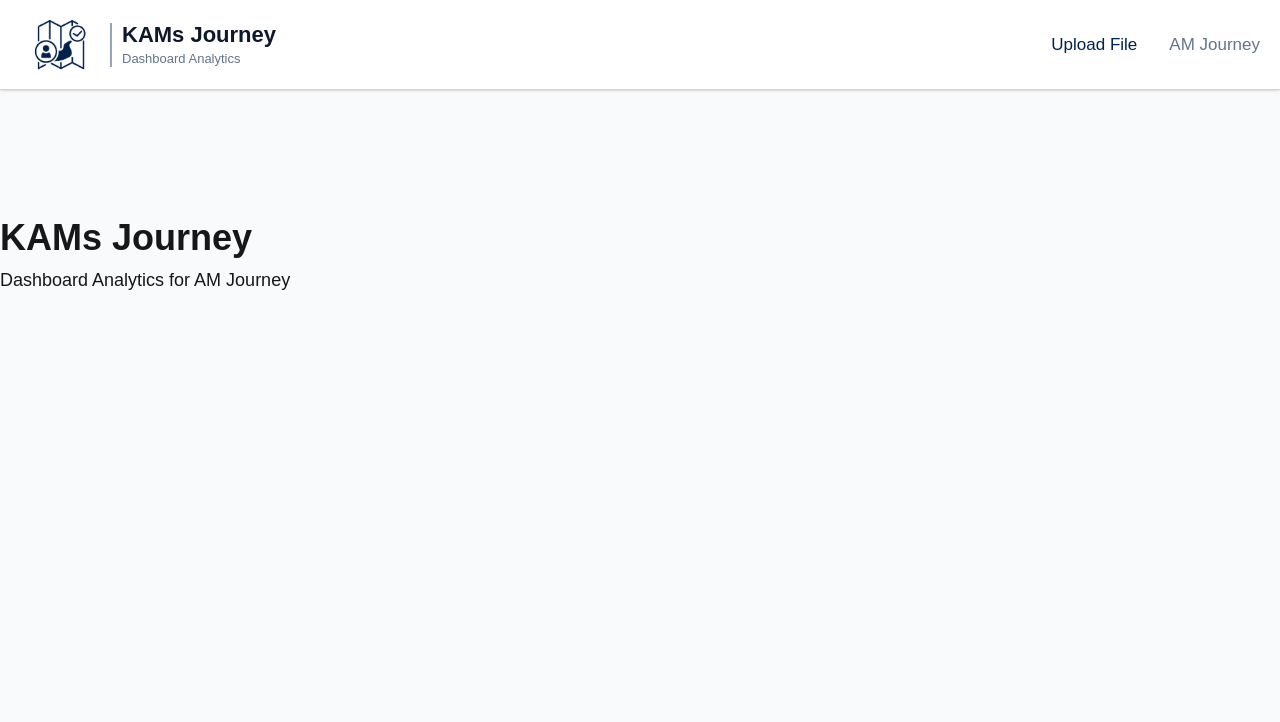
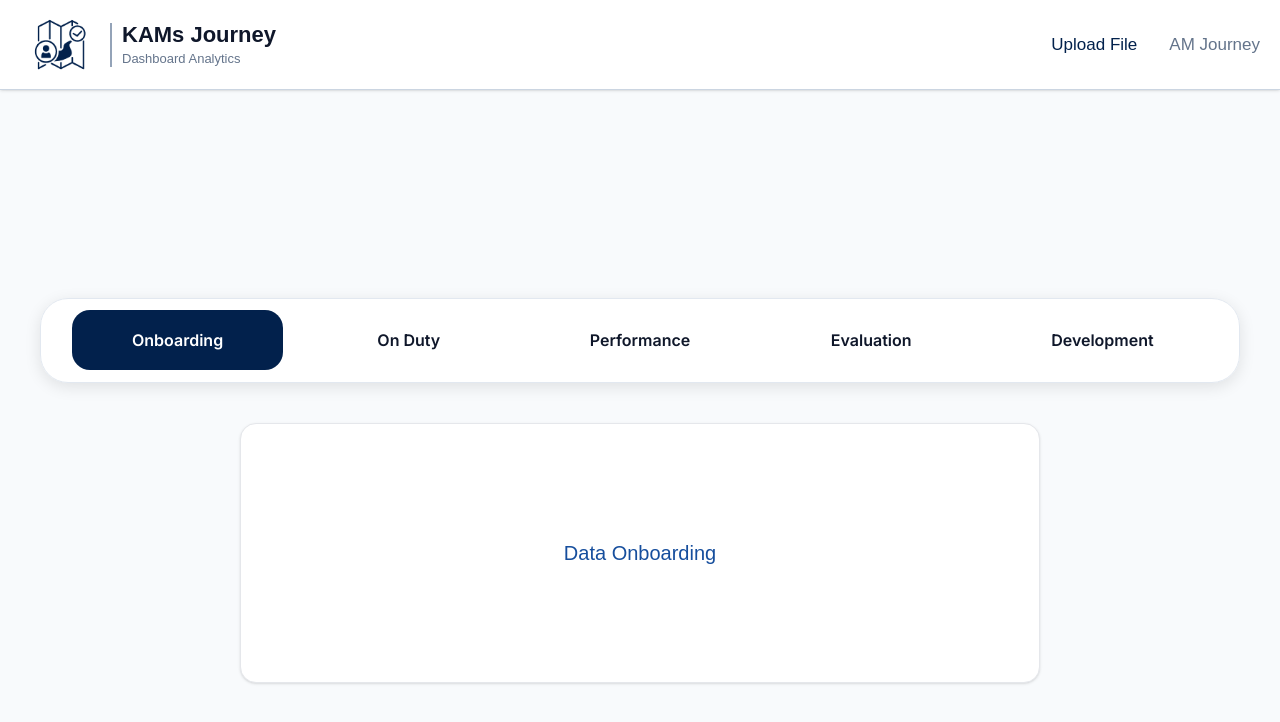
Before and after one commit to sarahnazly/KAMs-Journey, a Next.js app in the folder frontend/: page / in a window 1280 px wide. Shown: the top 722 px of the page. Built offline with nearby package versions, Linux system fonts and the light colour scheme.

Commit message:
Tab Stage done

```diff
--- a/frontend/src/app/page.tsx
+++ b/frontend/src/app/page.tsx
@@ -1,10 +1,34 @@
+"use client";
+
+import TabStage from "../components/dashboard/TabStage";
+import React, { useState } from "react";
+
 export default function HomePage() {
+  const [stage, setStage] = useState("Onboarding");
+
+  // Simulasi data dashboard/tabel berubah sesuai stage
+  const getStageContent = (stage: string) => {
+    switch (stage) {
+      case "Onboarding":
+        return "Data Onboarding";
+      case "On Duty":
+        return "Data On Duty";
+      case "Performance":
+        return "Data Performance";
+      case "Evaluation":
+        return "Data Evaluation";
+      case "Development":
+        return "Data Development";
+      default:
+        return "";
+    }
+  };
+
   return (
-    <div className="min-h-screen w-full bg-[#F8FAFC]">
-      {/* Konten halaman utama */}
-      <div className="container mx-auto pt-32">
-        <h1 className="text-4xl font-bold text-primary mb-2">KAMs Journey</h1>
-        <p className="text-lg text-muted-foreground">Dashboard Analytics for AM Journey</p>
+    <div className="min-h-screen w-full bg-[#F8FAFC] flex flex-col items-center justify-center">
+      <TabStage onStageChange={setStage} />
+      <div className="mt-10 w-[800px] h-[260px] bg-white rounded-2xl flex items-center justify-center border border-[#e5e7eb] shadow">
+        <span className="text-xl font-inter text-[#164E9D]">{getStageContent(stage)}</span>
       </div>
     </div>
   );
--- a/frontend/src/components/dashboard/TabStage.tsx
+++ b/frontend/src/components/dashboard/TabStage.tsx
@@ -0,0 +1,75 @@
+"use client";
+
+import React, { useState } from "react";
+
+const stages = [
+  "Onboarding",
+  "On Duty",
+  "Performance",
+  "Evaluation",
+  "Development",
+] as const;
+
+type Stage = typeof stages[number];
+
+interface TabStageProps {
+  onStageChange?: (stage: Stage) => void;
+  width?: string;
+  height?: string;
+}
+
+const TabStage: React.FC<TabStageProps> = ({ onStageChange, width="1200px", height="85px" }) => {
+  const [activeStage, setActiveStage] = useState<Stage>("Onboarding");
+
+  const handleClick = (stage: Stage) => {
+    setActiveStage(stage);
+    if (onStageChange) onStageChange(stage);
+  };
+
+  return (
+    <div className="w-full flex justify-center items-center mx-[50px]">
+      <div
+        className="
+          w-full
+          bg-white
+          rounded-[28px]
+          outline outline-1 outline-[#E2E8F0]
+          outline-offset-[-1px]
+          shadow-[0_4px_16px_0_rgba(0,0,0,0.10)]
+          flex items-center
+        "
+        style={{ width, height }}
+      >
+        <div className="flex w-full px-8 py-20 gap-[20px] justify-center items-center">
+          {stages.map((stage) => (
+            <button
+              key={stage}
+              type="button"
+              data-state={activeStage === stage ? "Selected" : "Unselected"}
+              onClick={() => handleClick(stage)}
+              className={`
+                flex-1 flex items-center justify-center
+                rounded-[18px] font-inter font-semibold text-[16px] leading-[20px]
+                transition-colors
+                ${
+                  activeStage === stage
+                    ? "bg-[#02214C] text-white"
+                    : "bg-transparent text-[#0F172A] hover:bg-[#F0FAFF] hover:text-[#164E9D]"
+                }
+              `}
+              style={{
+                fontFamily: "Inter, Arial, Helvetica, sans-serif",
+                fontWeight: 600,
+                height: "60px",
+              }}
+            >
+              {stage}
+            </button>
+          ))}
+        </div>
+      </div>
+    </div>
+  );
+};
+
+export default TabStage;
```
